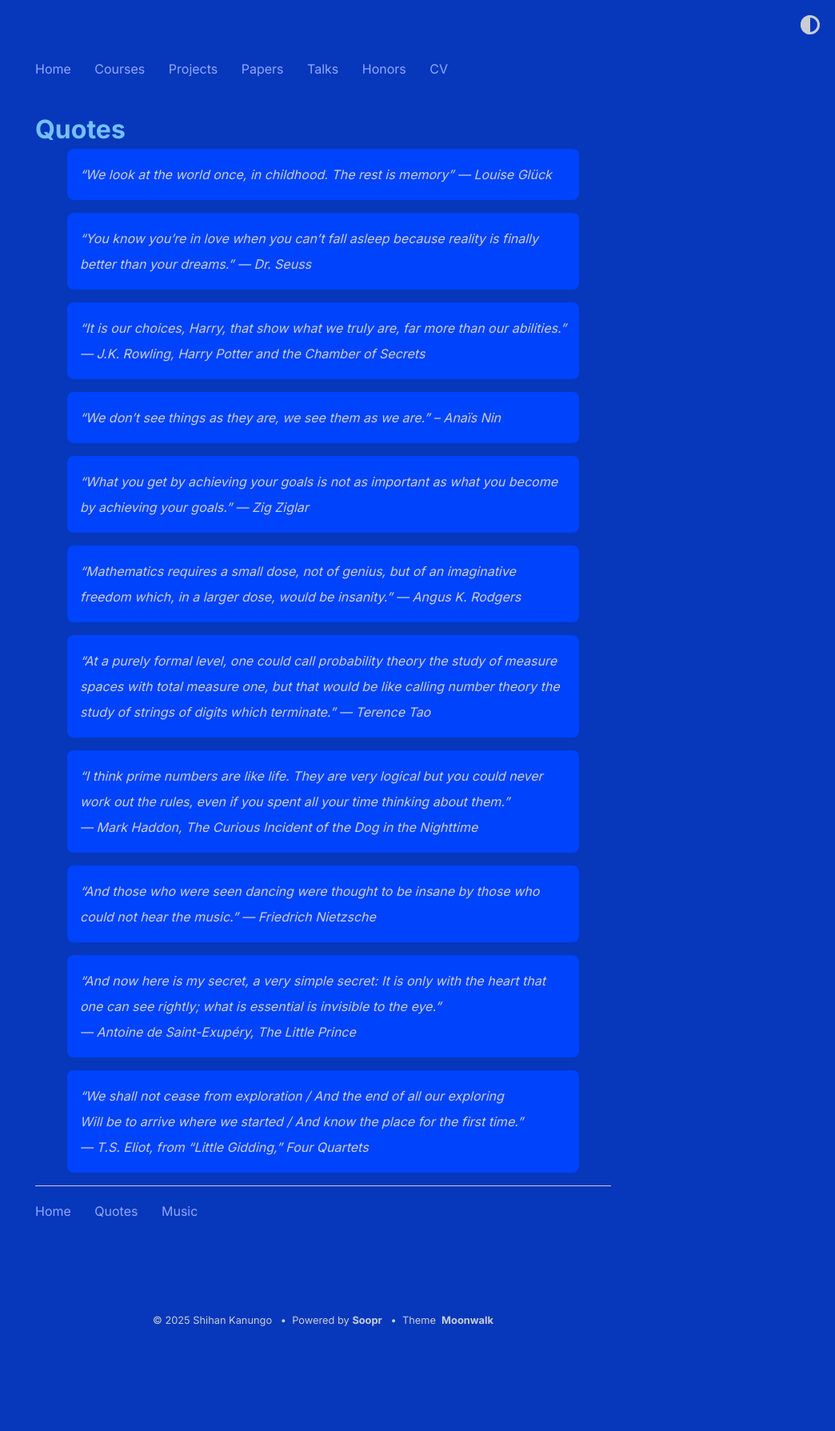
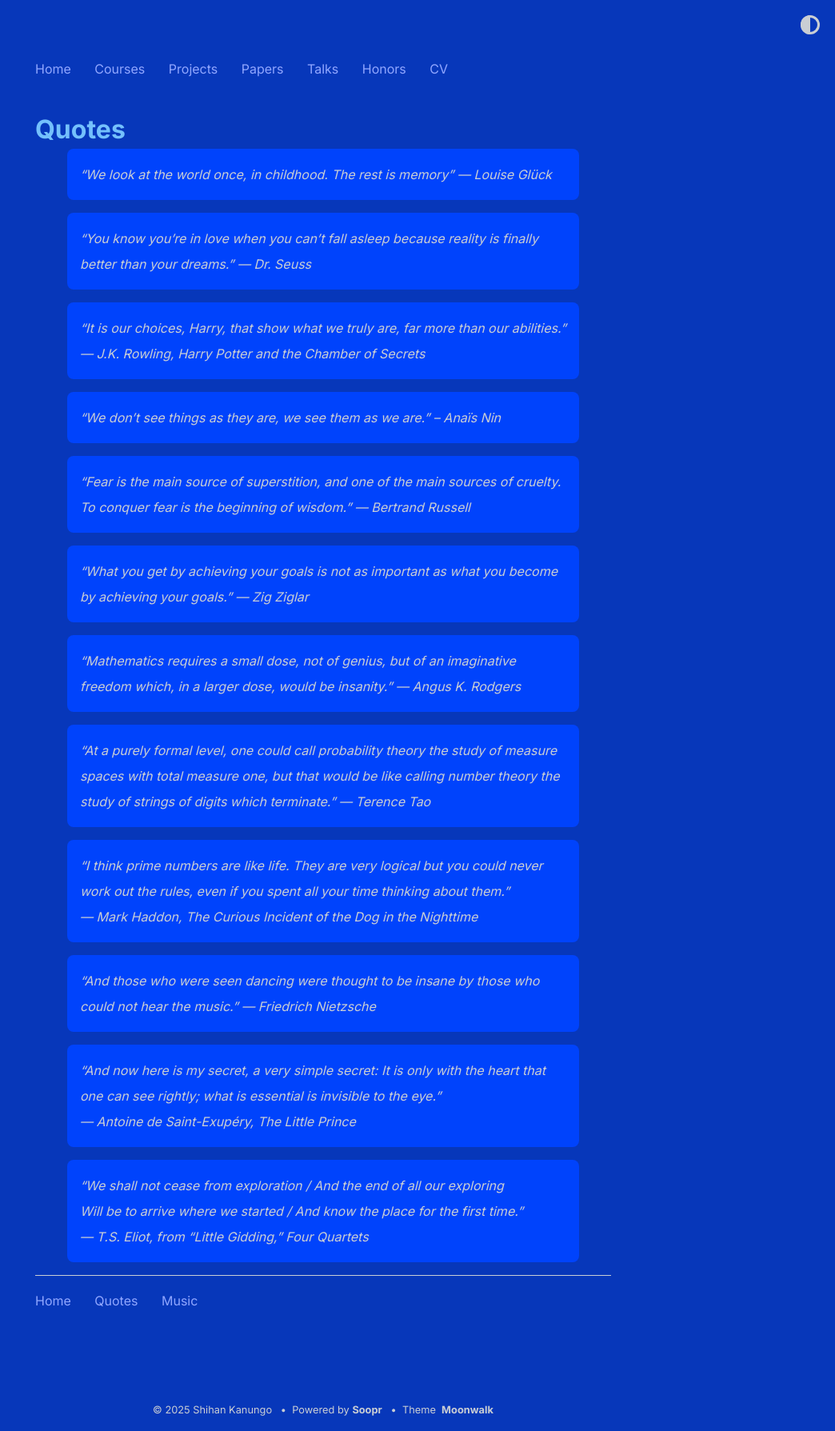
Before and after one commit to shihankanungo/shihankanungo.github.io, a Jekyll site: the page built from quotes.md, in a window 1280 px wide. Shown: the whole page at 80% size, without its empty margins (236-1280 px from the left). Built offline with Jekyll 4.4.1, drawn with Linux system fonts in a browser that asks for light colours; before the commit the page ends 1677 px from its top, so only the background shows below that.

Commit message:
Update quotes.md

```diff
--- a/quotes.md
+++ b/quotes.md
@@ -10,6 +10,8 @@ title: Quotes
 > "It is our choices, Harry, that show what we truly are, far more than our abilities." --- J.K. Rowling, <i>Harry Potter and the Chamber of Secrets</i>
 
 > "We don't see things as they are, we see them as we are." -- Anaïs Nin
+
+> "Fear is the main source of superstition, and one of the main sources of cruelty. To conquer fear is the beginning of wisdom." --- Bertrand Russell
 
 > "What you get by achieving your goals is not as important as what you become by achieving your goals." --- Zig Ziglar
 
```
